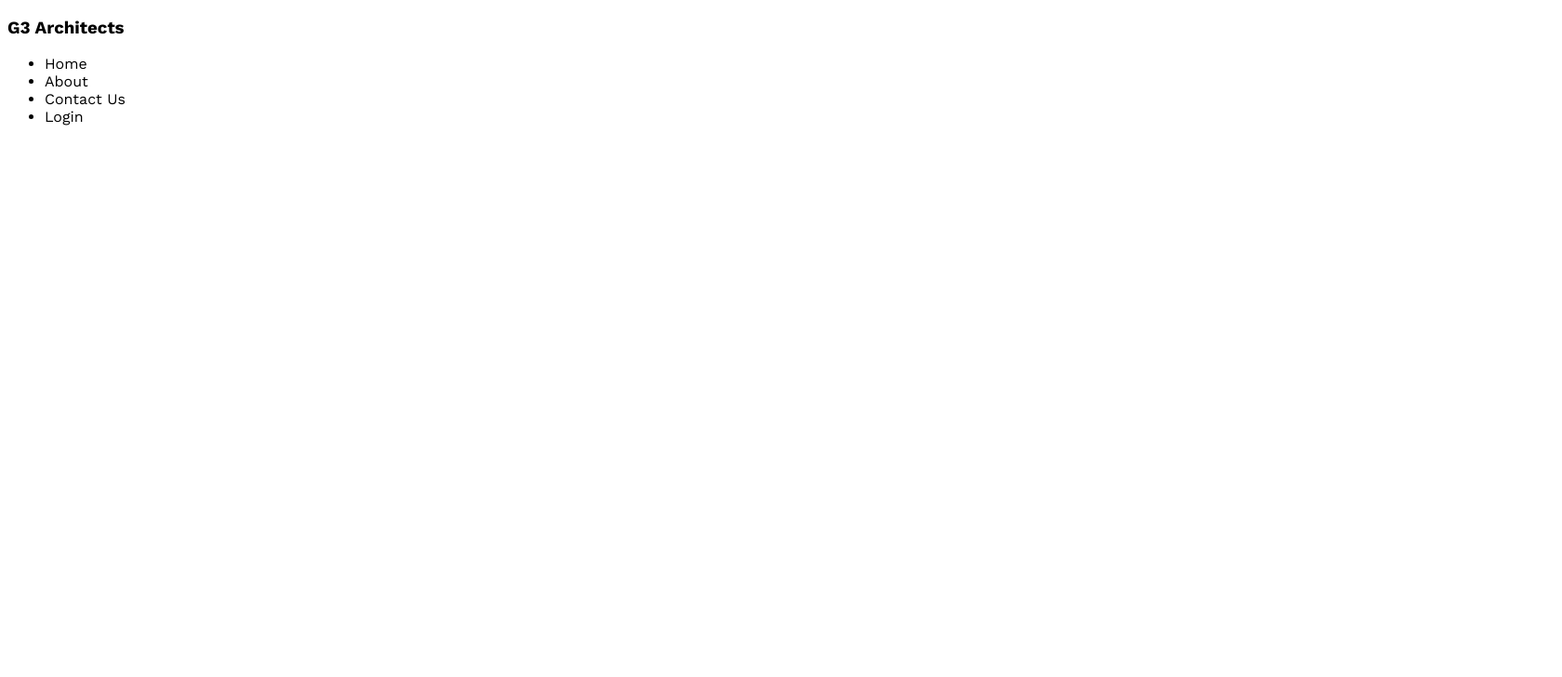
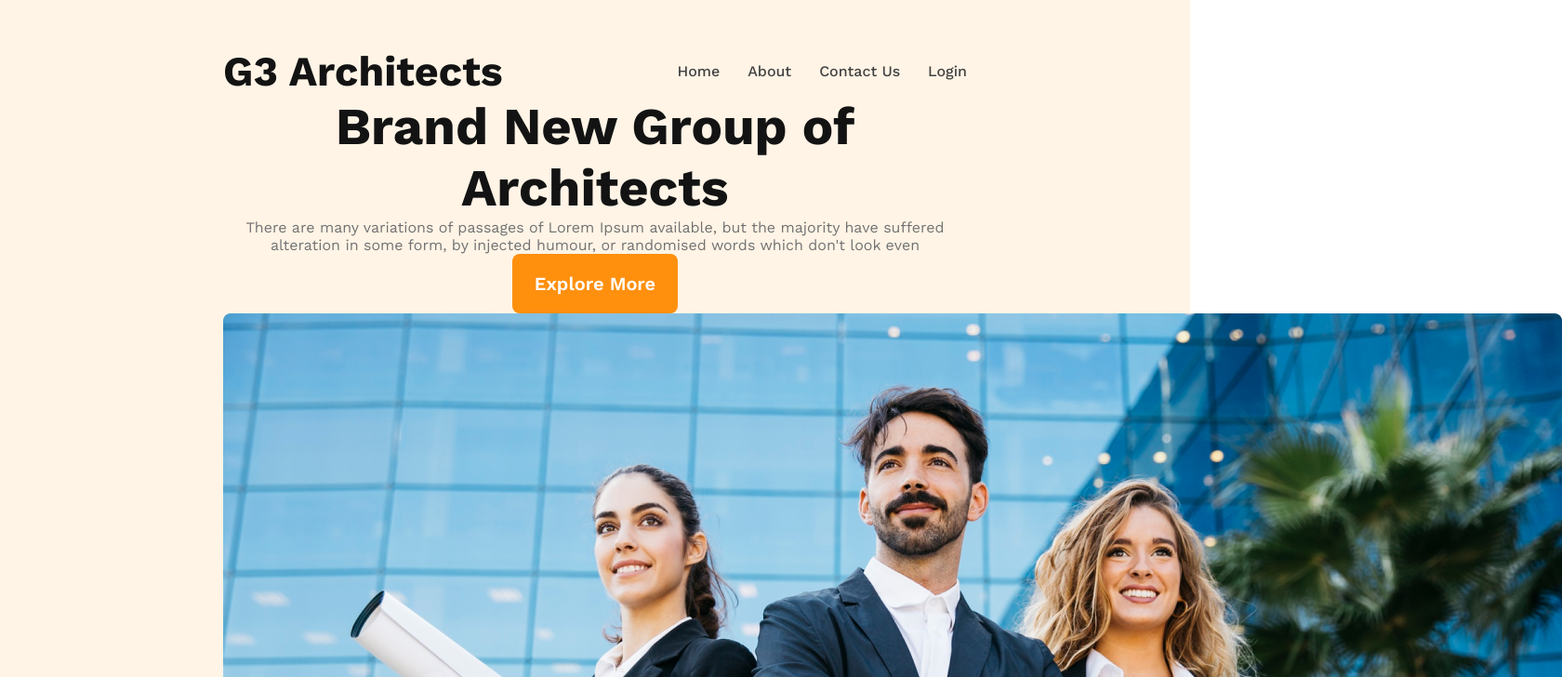
Before and after one commit to mehedihasanepu/g3-architects-website, a plain HTML site: page index.html in a window 1280 px wide. Shown: the top 728 px of the page at 93% size, 1680 px wide, since content can reach past the window. Drawn offline with nearby package versions, Linux system fonts and the light colour scheme.

Commit message:
banner content added

```diff
--- a/index.html
+++ b/index.html
@@ -1,22 +1,34 @@
 <!DOCTYPE html>
 <html lang="en">
+
 <head>
     <meta charset="UTF-8">
     <meta name="viewport" content="width=device-width, initial-scale=1.0">
     <title>G3 Architects</title>
     <link rel="stylesheet" href="styles/architects.css">
 </head>
+
 <body>
     <header>
         <nav>
-            <h3>G3 Architects</h3>
+            <h3 class="nav-title">G3 Architects</h3>
             <ul>
-                <li>Home</li>
-                <li>About</li>
-                <li>Contact Us</li>
-                <li>Login</li>
+                <li><a href="">Home</a></li>
+                <li><a href="">About</a></li>
+                <li><a href="">Contact Us</a></li>
+                <li><a href="">Login</a></li>
             </ul>
         </nav>
+        <div class="banner">
+            <div class="banner-content">
+                <h1 class="banner-title">Brand New Group of Architects</h1>
+                <p class="banner-description">There are many variations of passages of Lorem Ipsum available, but the
+                    majority have suffered alteration in some form, by injected humour, or randomised words which don't
+                    look even</p>
+                <button class="primary-btn">Explore More</button>
+            </div>
+            <img src="images/banner.png" alt="">
+        </div>
     </header>
     <main>
 
@@ -25,4 +37,5 @@
 
     </footer>
 </body>
+
 </html>
--- a/styles/architects.css
+++ b/styles/architects.css
@@ -1,8 +1,69 @@
 /* work sans font form google fonts */
 @import url('https://fonts.googleapis.com/css2?family=Open+Sans:wght@400;700;800&family=Roboto+Slab:wght@400;600;700;800&family=Work+Sans:wght@400;500;600;700;800&display=swap');
+/* shared styles */
 
 * {
     font-family: 'Open Sans', sans-serif;
     font-family: 'Roboto Slab', serif;
     font-family: 'Work Sans', sans-serif;
+    margin: 0;
+    padding: 0;
 }
+
+.primary-btn {
+    border-radius: .5rem;
+    background: #FF900E;
+    padding: 1.25rem 1.5rem;
+    color: #ffff;
+    border: 0;
+    font-size: 1.25rem;
+    font-weight: 600;
+}
+
+/* header sytle */
+header {
+    background: rgba(255, 144, 14, 0.10);
+    padding: 50px 240px;
+}
+
+nav {
+    display: flex;
+    justify-content: space-between;
+    align-items: center;
+}
+
+nav>ul {
+    display: flex;
+    list-style: none;
+}
+
+nav li a {
+    text-decoration: none;
+    margin-left: 30px;
+    color: #424242;
+    font-size: 1rem;
+    font-weight: 500;
+}
+
+.nav-title {
+    color: #131313;
+    font-size: 2.8rem;
+    font-weight: 700;
+}
+
+/* banner styles */
+.banner-content {
+    max-width: 800px;
+    text-align: center;
+    margin: 0 auto;
+}
+
+.banner-title {
+    font-size: 3.5rem;
+    color: #131313;
+    font-weight: 700;
+}
+
+.banner-description {
+    color: #727272;
+}
```
